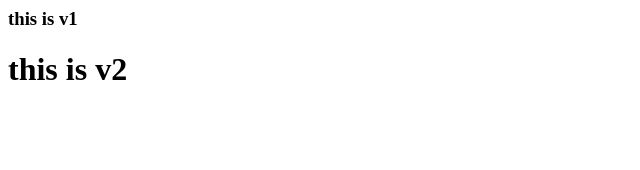
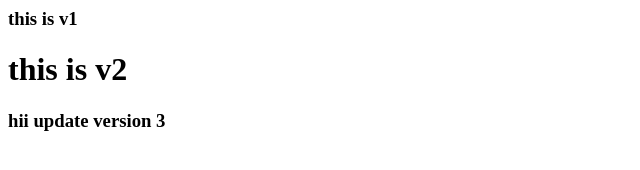
Before and after one commit to ajinkyaraut800/my-repo, a plain HTML site: page index.html in a window 1280 px wide. Shown: the whole page, without its empty margins (0-640 px from the left). Drawn offline with Linux system fonts and the light colour scheme.

Commit message:
Update index.html

```diff
--- a/index.html
+++ b/index.html
@@ -1,2 +1,3 @@
 <h3>this is v1 <h3/>
 <h1>this is v2<h1/>
+<h3> hii update version 3</h3>
```
